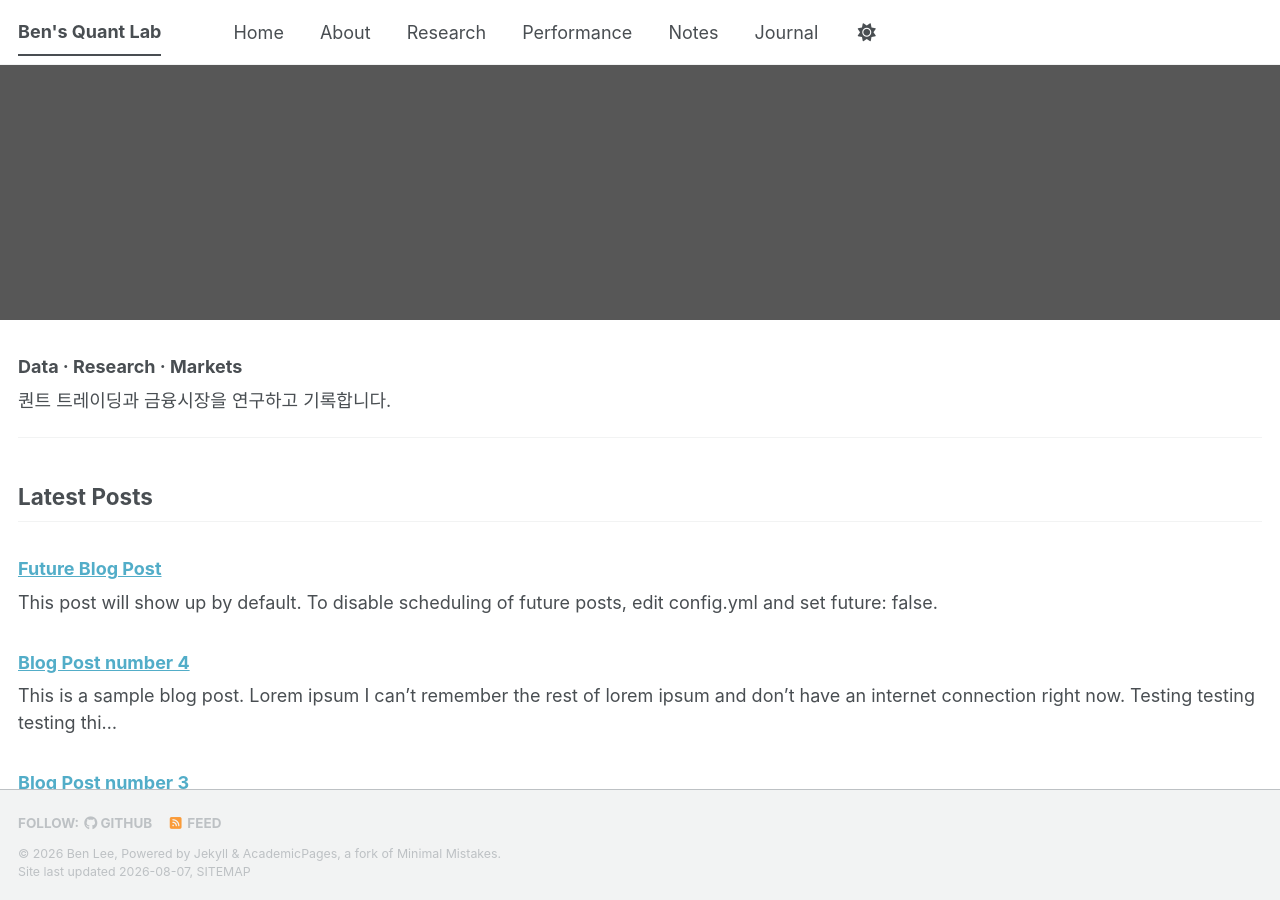
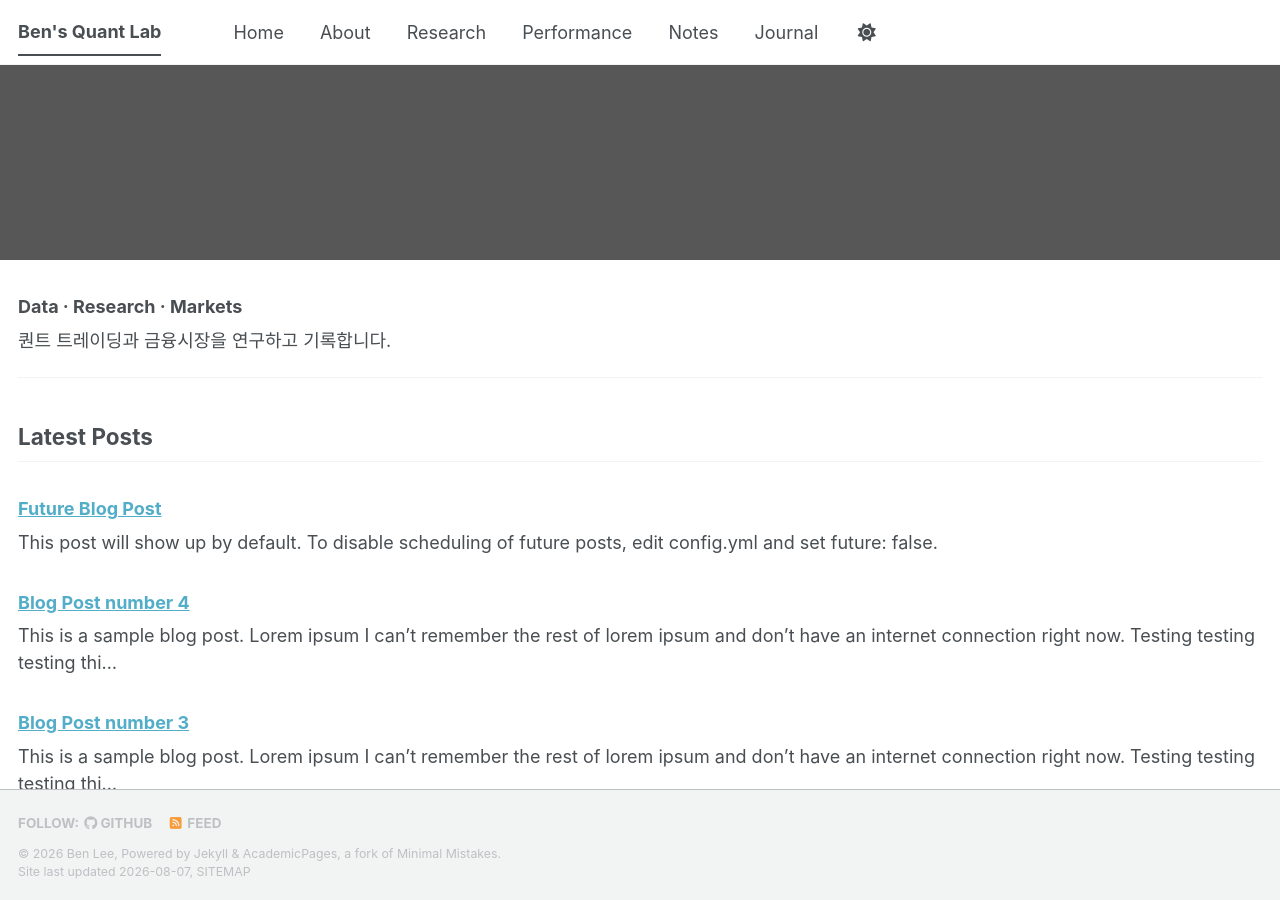
Before and after one commit to leebh1119/leebh1119.github.io, a Jekyll site: the page built from index.md, in a window 1280 px wide and 900 px high, scrolled down 445 px. Built offline with Jekyll 4.4.1, drawn with Linux system fonts in a browser that asks for light colours; a style sheet for code colours, icons or effects is not loaded.

Commit message:
update hero size settings

```diff
--- a/_sass/_custom.scss
+++ b/_sass/_custom.scss
@@ -1,12 +1,6 @@
 /* Custom hero size */
 
 .page__hero--overlay {
-  height: 75vh;
-  min-height: 700px;
-  max-height: 900px;
+  aspect-ratio: 2 / 1;
+  height: auto;
 }
-
-.page__hero--overlay .wrapper {
-  padding-top: 0;
-  padding-bottom: 0;
-}
```
Also changed, not shown: 1 other file.
